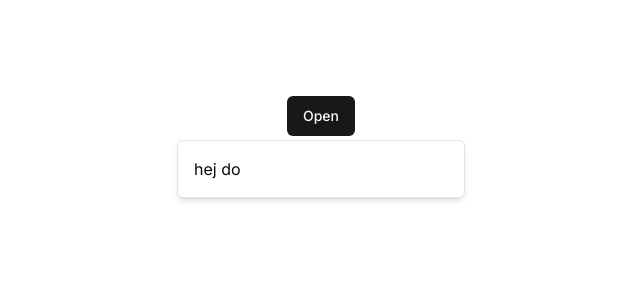
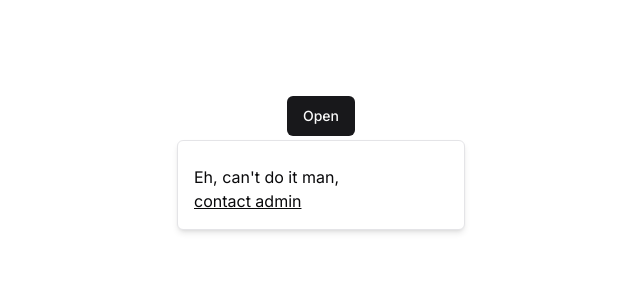
Before and after one commit to bdsqqq/slot-overrides-examples, a Next.js app: page / in a window 1280 px wide. Both pictures are taken after a click on the button "Open". Shown: the top 300 px of the page, without its empty margins (319-959 px from the left). Built offline with nearby package versions, Linux system fonts and the light colour scheme.

Commit message:
feat: tabs in popover

```diff
--- a/src/app/page.tsx
+++ b/src/app/page.tsx
@@ -1,16 +1,21 @@
+'use client';
 import { Button } from '@/components/ui/button';
 import {
   Popover,
   PopoverContent,
   PopoverTrigger,
 } from '@/components/ui/popover';
+import { Tabs, TabsContent } from '@/components/ui/tabs';
+import { useState } from 'react';
 
 export default function Page() {
   return (
     <main className="flex min-h-screen flex-col items-center justify-between p-24">
       <div>
         <Popover>
-          <PopoverContent>hej do</PopoverContent>
+          <PopoverContent>
+            <GatedContent />
+          </PopoverContent>
           <PopoverTrigger asChild>
             <Button>Open</Button>
           </PopoverTrigger>
@@ -19,3 +24,21 @@ export default function Page() {
     </main>
   );
 }
+
+const GatedContent = () => {
+  const [currentTab, setCurrentTab] = useState<'warn' | 'form'>('warn');
+
+  return (
+    <Tabs value={currentTab} defaultValue="warn">
+      <TabsContent value="warn">
+        Eh, can&apos;t do it man,{' '}
+        <button className="underline" onClick={() => setCurrentTab('form')}>
+          contact admin
+        </button>
+      </TabsContent>
+      <TabsContent value="form">
+        Pretend there&apos;s an useful form for contacting admin here
+      </TabsContent>
+    </Tabs>
+  );
+};
```
